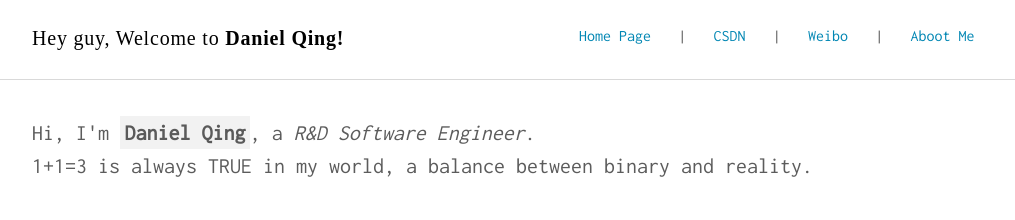
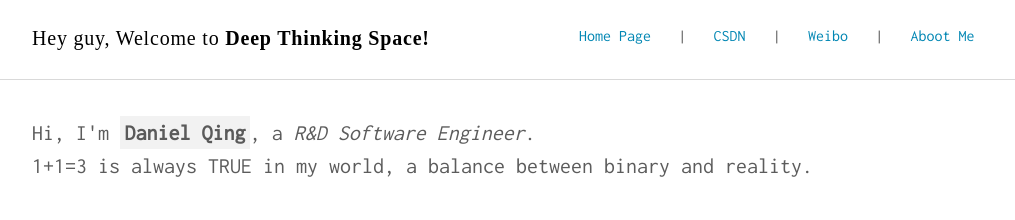
Before and after one commit to danielqing/danielqing.github.io, a Jekyll site: the page built from index.html, in a window 1280 px wide. Shown: the top 220 px of the page, without its empty margins (132-1147 px from the left). Built offline with Jekyll 4.4.1, drawn with Linux system fonts in a browser that asks for light colours.

Commit message:
modify title

```diff
--- a/_config.yml
+++ b/_config.yml
@@ -1,6 +1,6 @@
 # SEO settings
 title: "Hey guy, Welcome to "
-title2: "Daniel Qing!" # default: ""
+title2: "Deep Thinking Space!" # default: ""
 description: "Just another minimalist Jekyll theme that focuses on technical writing."
 keywords: "Jekyll, theme, free, download, SEO, blog, web, minimalist, thinkspace"
 url: http://danielqing.github.io # site url
```
Also changed, not shown: 1 other file.
